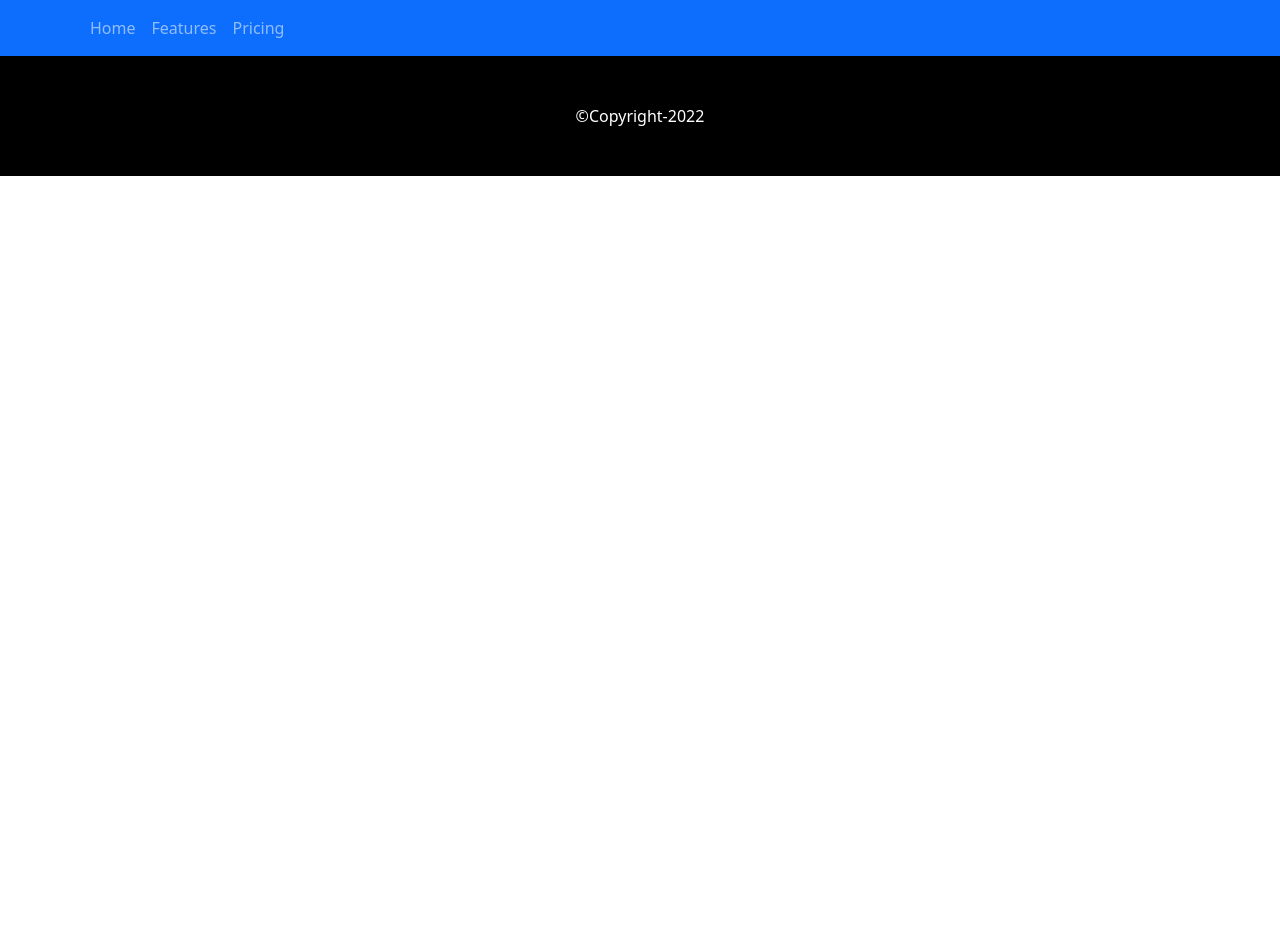
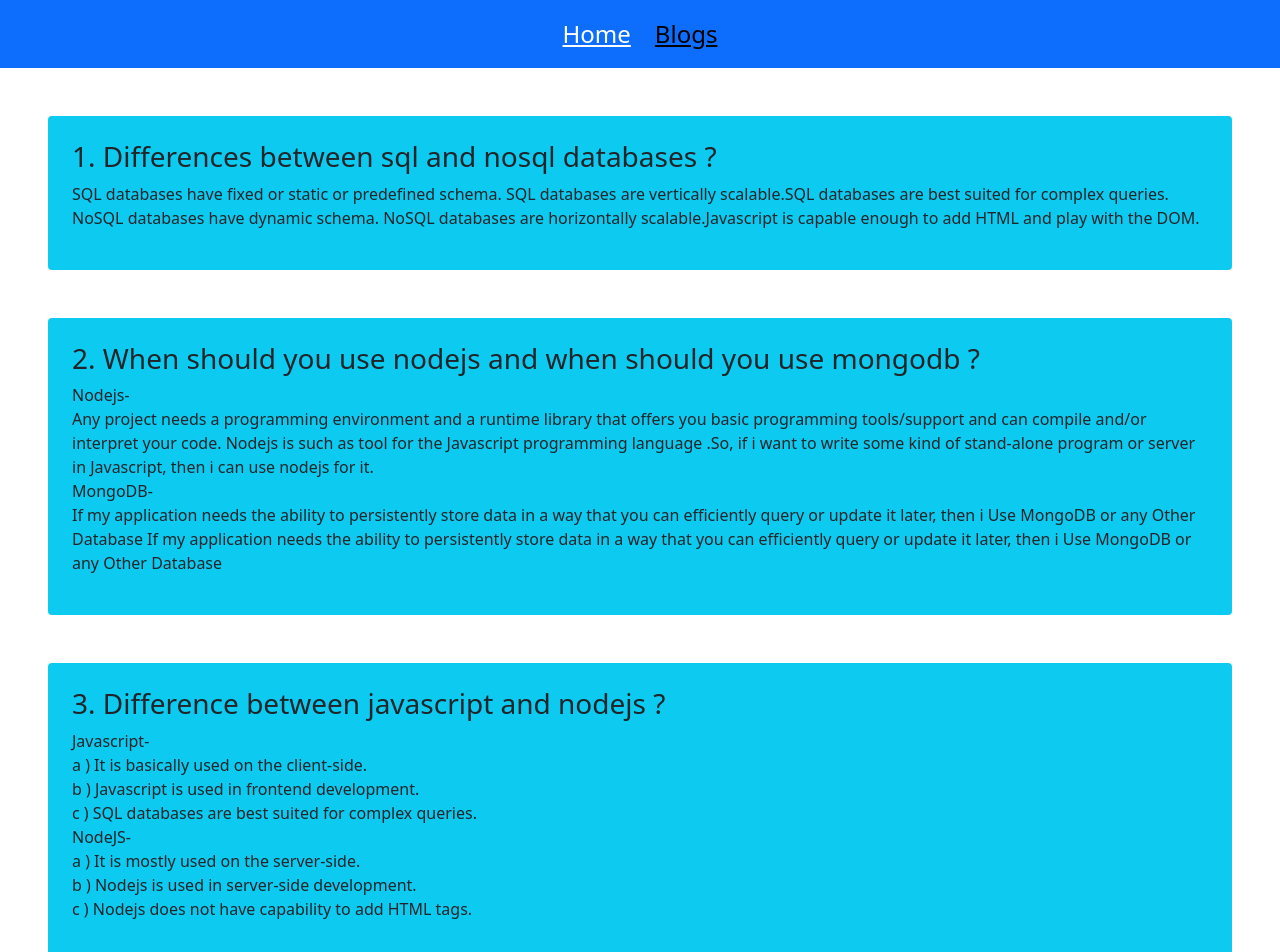
Before and after one commit to eliyasmah/-warehouse-management-client-side, a React (Create React App) app: page /blogs in a window 1280 px wide. Shown: the top 952 px of the page. Before the commit the page ends 800 px from the top, so only its background shows below. Built offline with nearby package versions, Linux system fonts and the light colour scheme.

Commit message:
added blogs

```diff
--- a/src/App.js
+++ b/src/App.js
@@ -3,6 +3,7 @@
 import Header from "./Pages/Shared/Header/Header";
 import Footer from "./Pages/Shared/Footer/Footer";
 import Home from "./Pages/Home/Home/Home";
+import Blogs from "./Pages/Blogs/Blogs";
 
 function App() {
   return (
@@ -10,6 +11,7 @@
       <Header></Header>
       <Routes>
         <Route path="/" element={<Home></Home>}></Route>
+        <Route path="/blogs" element={<Blogs></Blogs>}></Route>
       </Routes>
       <Footer></Footer>
     </div>
--- /dev/null
+++ b/src/Pages/Blogs/Blogs.js
@@ -0,0 +1,59 @@
+import React from "react";
+
+const Blogs = () => {
+  return (
+    <div>
+      <div className="bg-info m-5 p-4 rounded">
+        <h3>1. Differences between sql and nosql databases ?</h3>
+        <p>
+          SQL databases have fixed or static or predefined schema. SQL databases
+          are vertically scalable.SQL databases are best suited for complex
+          queries. NoSQL databases have dynamic schema. NoSQL databases are
+          horizontally scalable.Javascript is capable enough to add HTML and
+          play with the DOM.
+        </p>
+      </div>
+      <div className="bg-info m-5 p-4 rounded">
+        <h3>2. When should you use nodejs and when should you use mongodb ?</h3>
+        <p>
+          Nodejs-
+          <br />
+          Any project needs a programming environment and a runtime library that
+          offers you basic programming tools/support and can compile and/or
+          interpret your code. Nodejs is such as tool for the Javascript
+          programming language .So, if i want to write some kind of stand-alone
+          program or server in Javascript, then i can use nodejs for it.
+          <br />
+          MongoDB-
+          <br />
+          If my application needs the ability to persistently store data in a
+          way that you can efficiently query or update it later, then i Use
+          MongoDB or any Other Database If my application needs the ability to
+          persistently store data in a way that you can efficiently query or
+          update it later, then i Use MongoDB or any Other Database
+        </p>
+      </div>
+      <div className="bg-info m-5 p-4 rounded">
+        <h3>3. Difference between javascript and nodejs ?</h3>
+        <p>
+          Javascript-
+          <br />
+          a ) It is basically used on the client-side.
+          <br />
+          b ) Javascript is used in frontend development.
+          <br />
+          c ) SQL databases are best suited for complex queries.
+          <br />
+          NodeJS-
+          <br />
+          a ) It is mostly used on the server-side.
+          <br />
+          b ) Nodejs is used in server-side development.
+          <br />c ) Nodejs does not have capability to add HTML tags.
+        </p>
+      </div>
+    </div>
+  );
+};
+
+export default Blogs;
--- /dev/null
+++ b/src/Pages/CustomLink/CustomLink.js
@@ -0,0 +1,17 @@
+import React from "react";
+import { Link, useMatch, useResolvedPath } from "react-router-dom";
+
+function CustomLink({ children, to, ...props }) {
+  let resolved = useResolvedPath(to);
+  let match = useMatch({ path: resolved.pathname, end: true });
+
+  return (
+    <div>
+      <Link style={{ color: match ? "black" : "white" }} to={to} {...props}>
+        {children}
+      </Link>
+    </div>
+  );
+}
+
+export default CustomLink;
--- a/src/Pages/Home/HomeInventory/HomeInventory.js
+++ b/src/Pages/Home/HomeInventory/HomeInventory.js
@@ -1,5 +1,4 @@
 import React, { useEffect, useState } from "react";
-import { Card, CardGroup } from "react-bootstrap";
 
 const HomeInventory = () => {
   const [homeInventory, setHomeInventory] = useState([]);
@@ -11,32 +10,30 @@
   return (
     <div>
       <h2 className="text-center my-4">Inventory</h2>
+      <div className="md:grid grid-cols-3 g-4">
         {homeInventory.slice(0, 6).map((inventory) => (
           <div key={inventory._id}>
-          <div>total name: {inventory.name}</div>
-
-          <CardGroup>
-            <Card>
-              <Card.Img variant="top" src={inventory.img} />
-              <Card.Body>
-                <Card.Title>{inventory.name}</Card.Title>
+            <div className="row row-cols-1 row-cols-md-3 g-4 m-4">
+              <div className="h-100">
+                <img src={inventory.img} alt="" />
+                <div>
+                  <h5>{inventory.name}</h5>
                   <p>Price:{inventory.price}</p>
                   <p>Quantity:{inventory.quantity}</p>
                   <p>Supplier Name:{inventory.supplier}</p>
-                <p>Description:{inventory.description}</p>
-                <Card.Text>
-                  This is a wider card with supporting text below as a natural
-                  lead-in to additional content. This content is a little bit
-                  longer.
-                </Card.Text>
-              </Card.Body>
-              <Card.Footer>
-                <small className="text-muted">Last updated 3 mins ago</small>
-              </Card.Footer>
-            </Card>
-          </CardGroup>
+                  <p>
+                    Description:{inventory.description}
+                    {inventory?.description.slice(0, 20)}[...]
+                  </p>
+                </div>
+                <div className="">
+                  <button>Updata</button>
+                </div>
+              </div>
+            </div>
           </div>
         ))}
+      </div>
     </div>
   );
 };
--- a/src/Pages/Shared/Header/Header.js
+++ b/src/Pages/Shared/Header/Header.js
@@ -1,20 +1,11 @@
 import React from "react";
-import { Container, Nav, Navbar } from "react-bootstrap";
+import CustomLink from "../../CustomLink/CustomLink";
 
 const Header = () => {
   return (
-    <div>
-      <>
-        <Navbar bg="primary" variant="dark">
-          <Container>
-            <Nav className="me-auto">
-              <Nav.Link href="#home">Home</Nav.Link>
-              <Nav.Link href="#features">Features</Nav.Link>
-              <Nav.Link href="#pricing">Pricing</Nav.Link>
-            </Nav>
-          </Container>
-        </Navbar>
-      </>
+    <div className="d-flex justify-content-center p-3 fs-4 text-decoration-none bg-primary gap-4">
+      <CustomLink to={"/"}>Home</CustomLink>
+      <CustomLink to={"/blogs"}>Blogs</CustomLink>
     </div>
   );
 };
```
Lines whose indentation alone changed are shown as unchanged.
